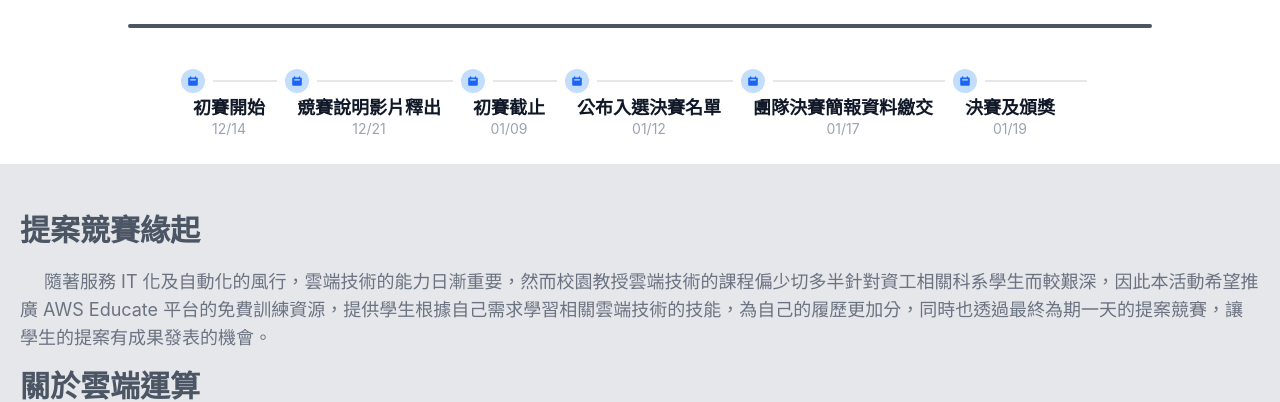
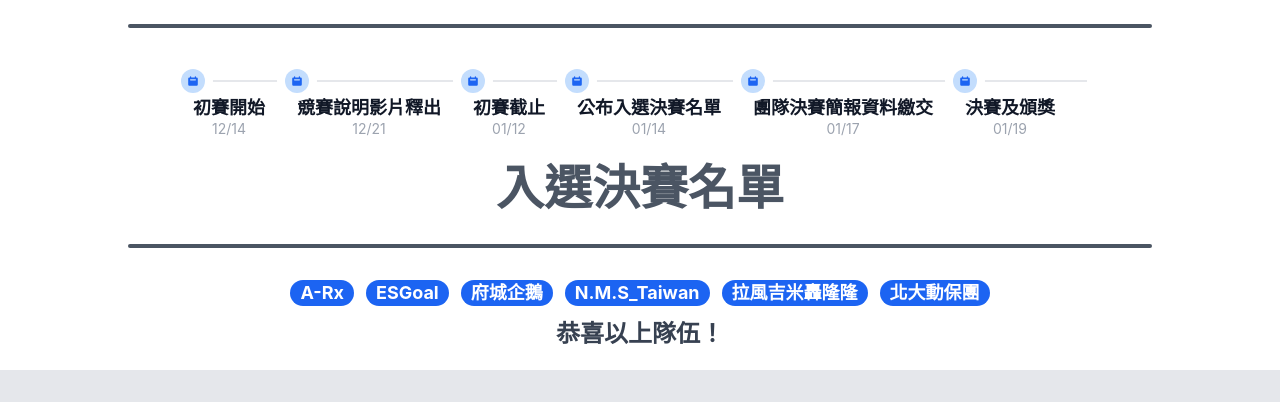
Before and after one commit to nizw0/hackathon, a React (Create React App) app: page / in a window 1280 px wide. Shown: the part 1020-1422 px from the top of the page. Built offline with nearby package versions, Linux system fonts and the light colour scheme; the HTML template or start-up script is replaced by a standard one.

Commit message:
feat: updated

```diff
--- a/src/App.js
+++ b/src/App.js
@@ -2,6 +2,7 @@ import './App.css'
 import { Banner } from './components/banner'
 import { Board } from './components/board'
 import { Event } from './components/event'
+import { FinalList } from './components/finalList'
 import { Footer } from './components/footer'
 import { Intro } from './components/intro'
 import { Notice } from './components/notice'
@@ -14,6 +15,7 @@ function App() {
       <Banner id="banner" />
       <Board id="board" />
       <Schedule id="schedule" />
+      <FinalList id="finalList" />
       <Intro id="intro" />
       <Event id="event" />
       <Prize id="prize" />
--- /dev/null
+++ b/src/components/finalList.jsx
@@ -0,0 +1,43 @@
+import { GrayLine } from './line'
+
+export function FinalList() {
+  return (
+    <div className="items-center justify-center mb-5">
+      <h2 className="text-5xl font-bold text-gray-600">入選決賽名單</h2>
+      <GrayLine />
+      <div className="justify-center my-3 space-y-3 md:flex md:space-y-0 md:space-x-3">
+        <div>
+          <span className="relative inline-block whitespace-nowrap rounded-full bg-blue-600 py-1 px-2.5 text-center align-baseline text-lg font-bold leading-none text-white">
+            A-Rx
+          </span>
+        </div>
+        <div>
+          <span className="relative inline-block whitespace-nowrap rounded-full bg-blue-600 py-1 px-2.5 text-center align-baseline text-lg font-bold leading-none text-white">
+            ESGoal
+          </span>
+        </div>
+        <div>
+          <span className="relative inline-block whitespace-nowrap rounded-full bg-blue-600 py-1 px-2.5 text-center align-baseline text-lg font-bold leading-none text-white">
+            府城企鵝
+          </span>
+        </div>
+        <div>
+          <span className="relative inline-block whitespace-nowrap rounded-full bg-blue-600 py-1 px-2.5 text-center align-baseline text-lg font-bold leading-none text-white">
+            N.M.S_Taiwan
+          </span>
+        </div>
+        <div>
+          <span className="relative inline-block whitespace-nowrap rounded-full bg-blue-600 py-1 px-2.5 text-center align-baseline text-lg font-bold leading-none text-white">
+            拉風吉米轟隆隆
+          </span>
+        </div>
+        <div>
+          <span className="relative inline-block whitespace-nowrap rounded-full bg-blue-600 py-1 px-2.5 text-center align-baseline text-lg font-bold leading-none text-white">
+            北大動保團
+          </span>
+        </div>
+      </div>
+      <span className="text-2xl font-bold text-gray-700">恭喜以上隊伍！</span>
+    </div>
+  )
+}
--- a/src/components/schedule.jsx
+++ b/src/components/schedule.jsx
@@ -11,8 +11,8 @@ export function Schedule(props) {
           <Timeline>
             <TimelineEvent date="12/14" description="初賽開始" />
             <TimelineEvent date="12/21" description="競賽說明影片釋出" />
-            <TimelineEvent date="01/09" description="初賽截止" />
-            <TimelineEvent date="01/12" description="公布入選決賽名單" />
+            <TimelineEvent date="01/12" description="初賽截止" />
+            <TimelineEvent date="01/14" description="公布入選決賽名單" />
             <TimelineEvent date="01/17" description="團隊決賽簡報資料繳交" />
             <TimelineEvent date="01/19" description="決賽及頒獎" />
           </Timeline>
```
